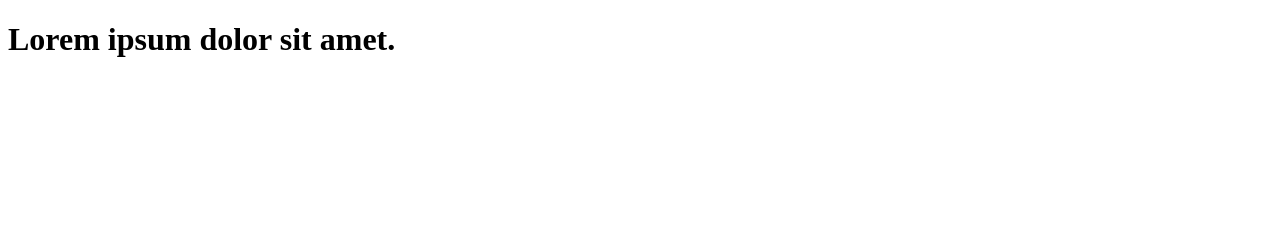
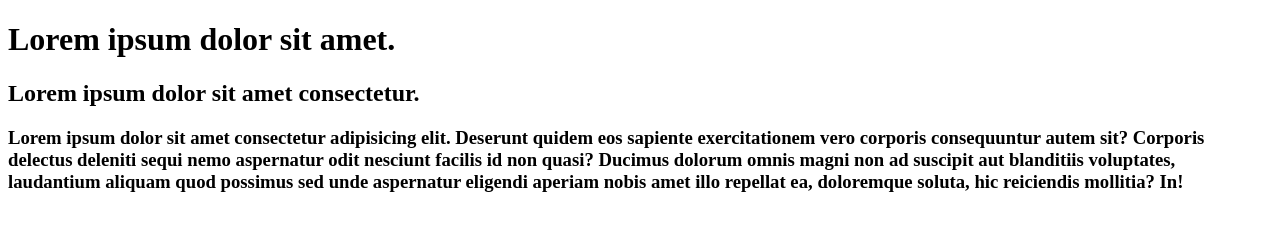
Before and after one commit to coderso1vn/D-n-2, a plain HTML site: page index.html in a window 1280 px wide. Drawn offline with Linux system fonts and the light colour scheme.

Commit message:
Sua doi lan 1

```diff
--- a/index.html
+++ b/index.html
@@ -7,5 +7,8 @@
   </head>
   <body>
     <h1>Lorem ipsum dolor sit amet.</h1>
+    <h2>Lorem ipsum dolor sit amet consectetur.</h2>
+    <h3>Lorem ipsum dolor sit amet consectetur adipisicing elit. Deserunt quidem eos sapiente exercitationem vero corporis consequuntur autem sit? Corporis delectus deleniti sequi nemo aspernatur odit nesciunt facilis id non quasi?
+    Ducimus dolorum omnis magni non ad suscipit aut blanditiis voluptates, laudantium aliquam quod possimus sed unde aspernatur eligendi aperiam nobis amet illo repellat ea, doloremque soluta, hic reiciendis mollitia? In!</h3>
   </body>
 </html>
```
